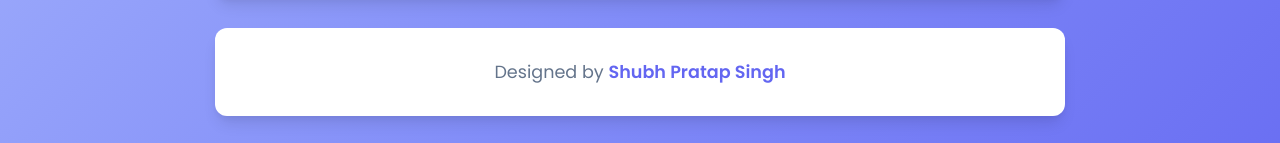
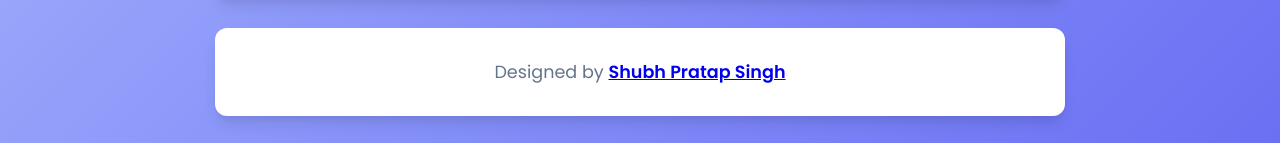
Before and after one commit to ShubhPS/N_Queens, a plain HTML site: page index.html in a window 1280 px wide. Shown: the part 1191-1334 px from the top of the page. Drawn offline with Linux system fonts and the light colour scheme.

Commit message:
Version 1.01

```diff
--- a/index.html
+++ b/index.html
@@ -386,7 +386,13 @@
         </div>
 
         <div class="footer">
-            <p>Designed by <span class="designer">Shubh Pratap Singh</span></p>
+            <p>Designed by
+                <span class="designer">
+                    <a href="https://www.linkedin.com/in/YOUR-LINKEDIN-USERNAME" target="_blank" rel="noopener noreferrer">
+                        Shubh Pratap Singh
+                    </a>
+                </span>
+            </p>
         </div>
     </div>
 
```
